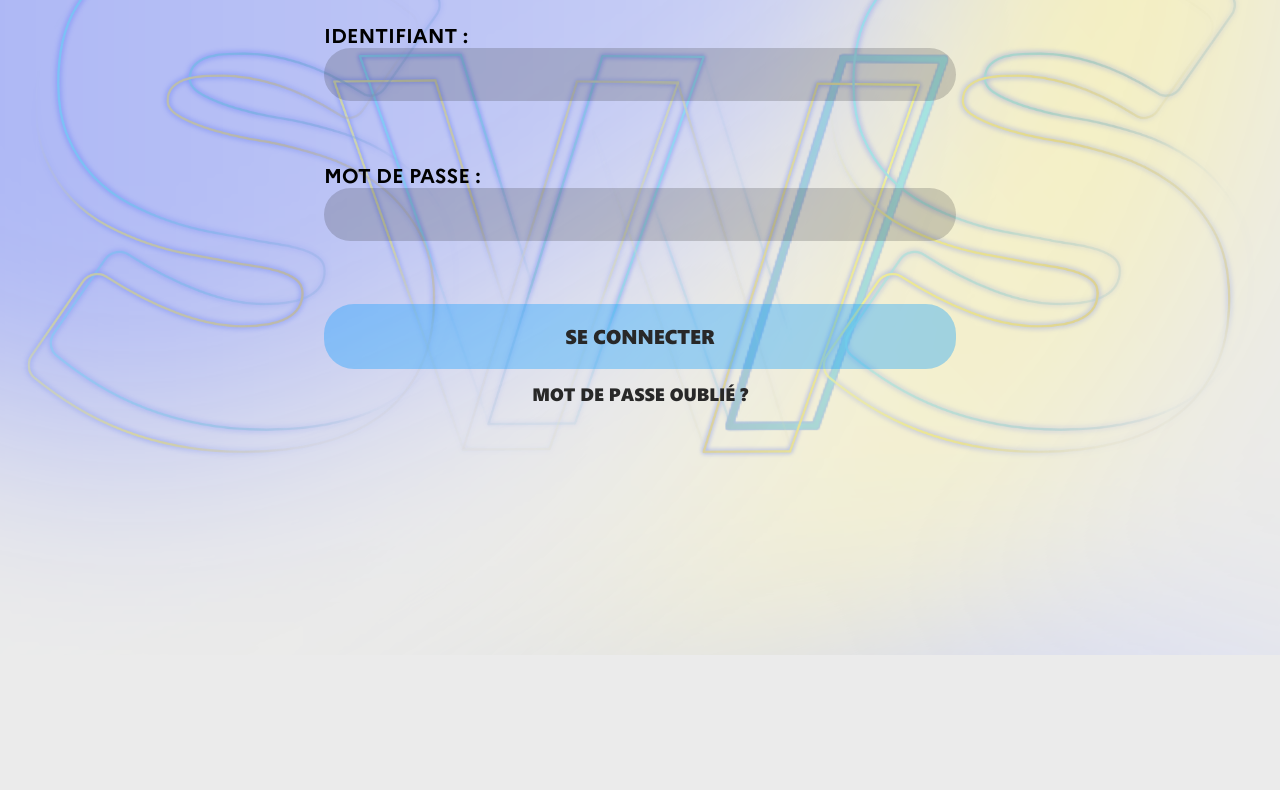
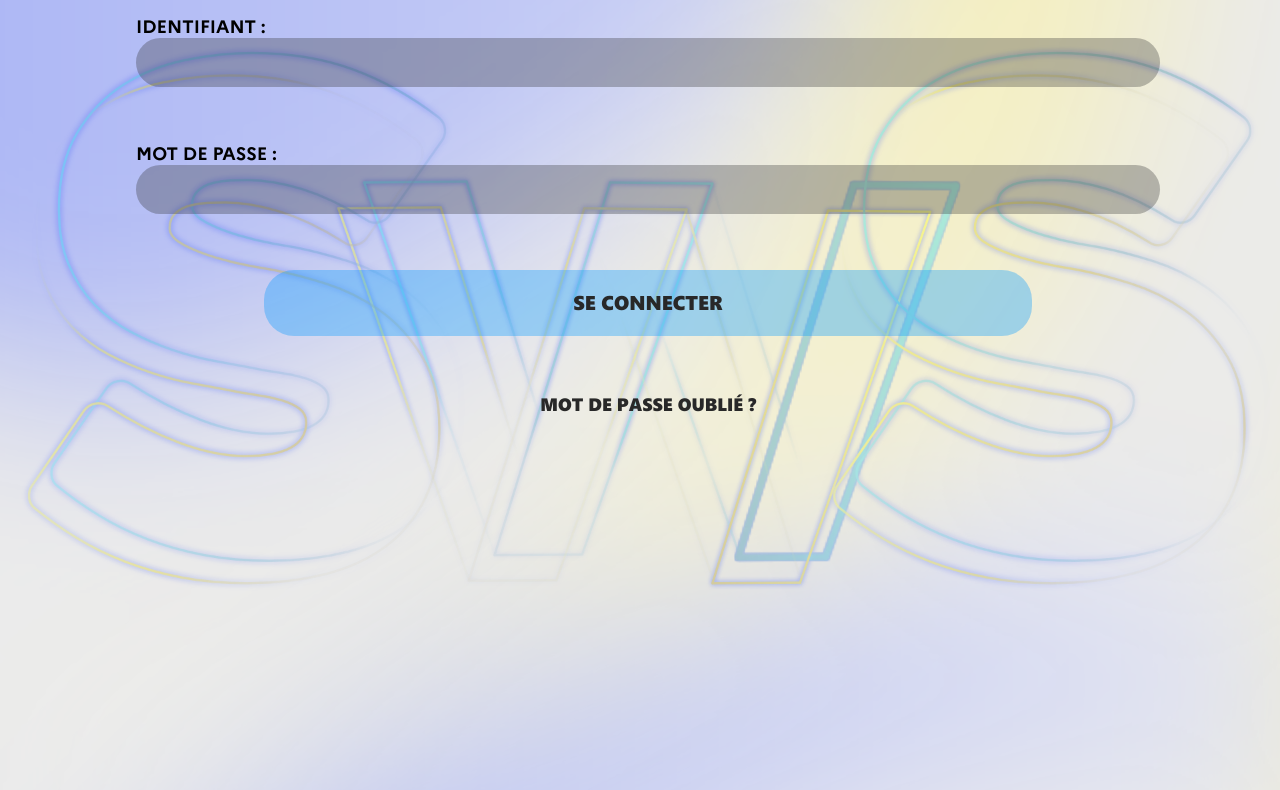
Before and after one commit to alexandre-arniaud/SWS-connexion, a plain HTML site: page index.html in a window 1280 px wide. Shown: the part 145-935 px from the top of the page. Before the commit the page ends 800 px from the top, so only its background shows below. Drawn offline with Linux system fonts and the light colour scheme.

Commit message:
Optimisations

```diff
--- a/css/theme.css
+++ b/css/theme.css
@@ -1,20 +1,18 @@
 @font-face {
 	font-family: Marianne;
-        src : url(../font/marianne-bold-webfont.ttf);
+	src: url(../font/marianne-bold-webfont.ttf);
 }
 
 @font-face {
 	font-family: Segoe;
-        src : url(../font/seguibl.ttf);
+	src: url(../font/seguibl.ttf);
 }
 
-
-body{
+body {
 	background: #EBEBEB;
 	background-image: url(../assets/background.png);
 	background-repeat: no-repeat;
-    background-size: initial;
-
+	background-size: cover;
 	overflow: hidden;
 }
 
@@ -24,13 +22,14 @@ body{
 	}
 }
 
-.bg-logo{
+.bg-logo {
+	height: 100vh;
+	width: 100vw;
 	background-image: url(../assets/background2.png);
 	background-repeat: no-repeat;
 	background-position: center;
 	background-size: 100%;
-
-    padding-bottom: 12.5% ;
+	padding-bottom: 12.5%;
 }
 
 @media (max-width: 600px) {
@@ -43,7 +42,6 @@ body{
 h3 {
 	margin: 0%;
 	padding-bottom: 0%;
-
 	font-family: 'Segoe';
 	color: #282828;
 	font-size: 3.125em;
@@ -59,8 +57,6 @@ h3 {
 
 p {
 	margin: 0%;
-    padding-bottom: 1em;
-
 	font-family: 'Segoe';
 	color: #0098FF;
 	font-size: 2.5em;
@@ -69,18 +65,39 @@ p {
 
 @media (max-width: 600px) {
 	p {
-      padding-bottom: 7em;
 		font-size: 1.5625em;
 	}
 }
 
-.container {
+.flex {
 	display: flex;
 	flex-direction: column;
+  align-items: center;
+  justify-content: space-between;
+
 	margin: 0 auto;
+
   width: 100%;
+  height: 50vh;
+}
 
+.flex label {
   font-family: 'Marianne';
+  font-weight: bolder;
+  font-size: large;
+
+  text-transform: uppercase;
+
+  align-self: flex-start;
+  width: 100%;
+}
+
+.group {
+  display: flex;
+  flex-direction: column;
+  align-items: center;
+
+  min-width: 80%;
 }
 
 b {
@@ -95,62 +112,35 @@ b {
 	}
 }
 
-input[type=text] {
+input {
   outline: 0;
 	border: none;
 
-    width: 50%;
+	width: 100%;
   padding: 1.5% 2%;
-    margin: 0px 0px 5% 25%;
-    display: inline-block;
+
   border-radius: 30px;
-    box-sizing: border-box;
 
-    background-color: #282828;
-    opacity: 0.20;
+  transition: color 0.5s, background-color 0.5s;
 }
 
-@media (max-width: 600px) {
-  input[type=text] {
-      width: 75%;
-      padding: 1.5% 2%;
-      margin: 0% 0% 25% 12.5%;
-  }
-}
-
-input[type=password]{
-  outline: 0;
-  border: none;
-
-  width: 50%;
-  padding: 1.5% 2%;
-  margin: 0% 0% 0% 25%;
+input[type="text"],
+input[type="password"] {
 	display: inline-block;
-  border-radius: 30px;
 	box-sizing: border-box;
-
 	background-color: #282828;
-  opacity: 0.20;
-}
-
-@media (max-width: 600px) {
-  input[type=password]{
-    width: 75%;
-    padding: 1.5% 2%;
-    margin: 0% 0% 30% 12.5%;
-  }
+	opacity: 0.3;
+	font-family: monospace;
+	font-size: large;
+	color: white;
 }
 
 input[type=submit] {
-    outline: 0;
-    border: none;
+  width: 60%;
 
-    width: 50%;
 	background-color: rgba(0, 152, 255, 0.34);
 	color: #282828;
 	padding: 1.5% 2%;
-    margin: 5% 0% 1% 25%;
-    border-radius: 30px;
 	cursor: pointer;
 	font-family: 'Segoe';
 	font-size: 1.25em;
@@ -160,23 +150,17 @@ input[type=submit] {
 	input[type=submit] {
 		padding: 3%;
 		font-size: 0.93em;
-      margin: 00% 0% 5% 25%;
 	}
 }
 
 input[type=submit]:hover {
-    outline: 0;
-
 	background-color: white;
 	color: #0098FF;
-    border: 1px solid #0098FF;
-    border-radius: 30px;
 }
 
 h5 {
 	margin: 0%;
 	padding-bottom: 0%;
-
 	font-family: 'Segoe';
 	color: #282828;
 	font-size: 1.125em;
--- a/index.html
+++ b/index.html
@@ -19,16 +19,22 @@
         <h3>STUDENT WORKSPACE</h3>
         <p>CONNEXION</p>
 
-        <div class="container">
-              <label><b>IDENTIFIANT :</b></label>
-              <input type="text" name="username" required>
+        <form class="flex" style="margin-top: 2em;">
+          <div class="group">
+            <label>Identifiant :</label>
+            <input type="text" name="username" required>
+          </div>
 
-              <label><b>MOT DE PASSE :</b></label>
-              <input type="password" name="password" required>
+          <div class="group">
+            <label>Mot de passe :</label>
+            <input type="password" name="password" required>
+          </div>
 
-              <input type="submit" value='SE CONNECTER'>
-              <h5>MOT DE PASSE OUBLIÉ ?</h5>
-        </div>
+          <input type="submit" value="SE CONNECTER">
+          <h5>
+            MOT DE PASSE OUBLIÉ ?
+          </h5>
+        </form>
     </div>
   </body>
 </html>
```
Lines whose indentation alone changed are shown as unchanged.
